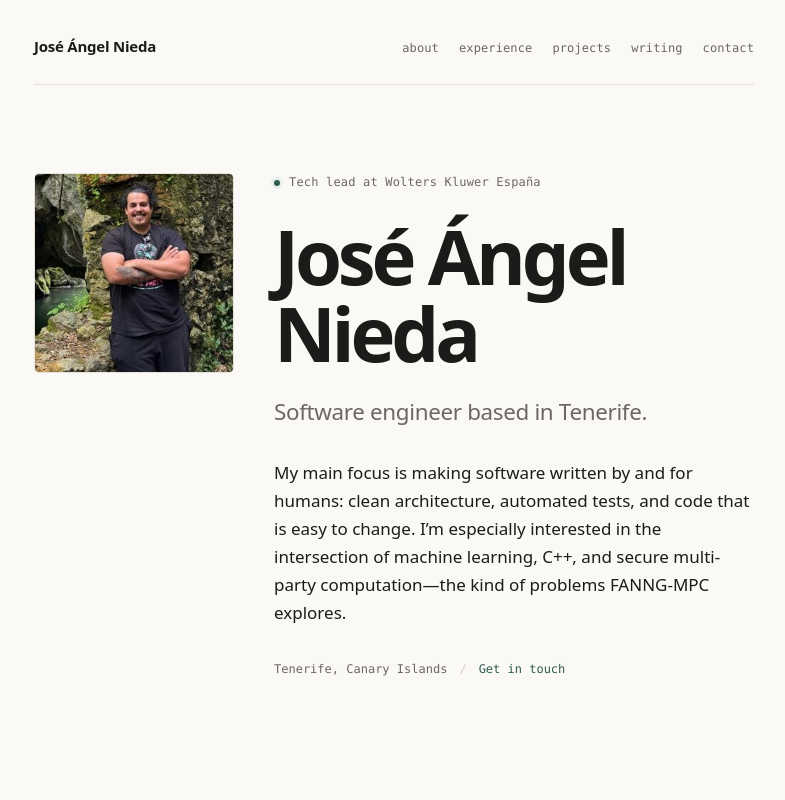
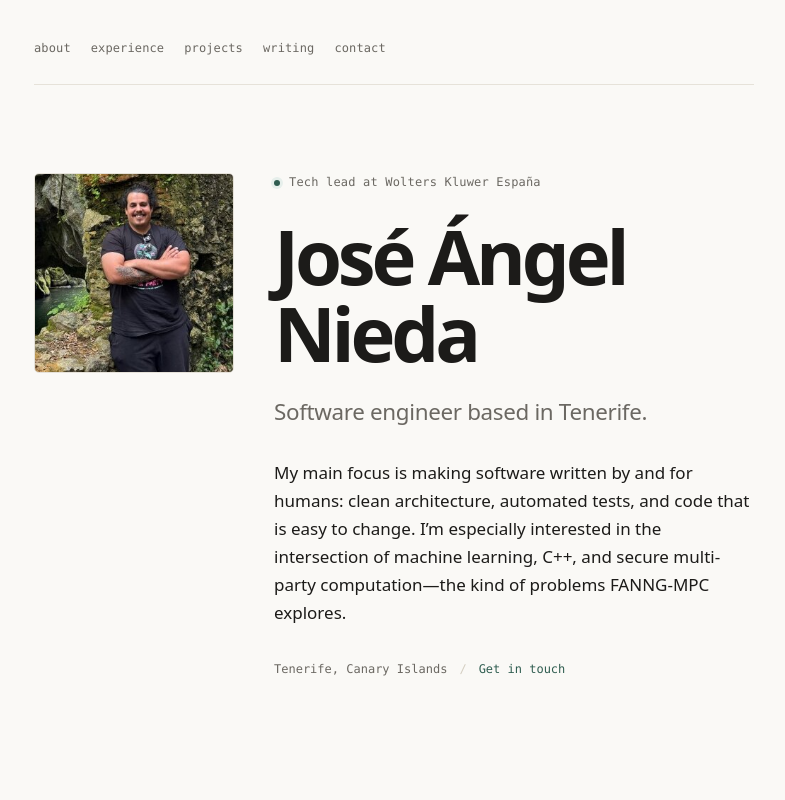
Before and after one commit to josnih21/josnih21.github.io, an Astro site: page / in a window 1280 px wide. Shown: the top 800 px of the page, without its empty margins (246-1031 px from the left). Built offline with nearby package versions, Linux system fonts and the light colour scheme; Astro itself is replaced by a stand-in of ours.

Commit message:
Remove name from top header bar

```diff
--- a/src/components/Header.astro
+++ b/src/components/Header.astro
@@ -1,6 +1,4 @@
 ---
-import { site } from "../data/site";
-
 const navigation = [
   { label: "about", href: "/#about" },
   { label: "experience", href: "/#experience" },
@@ -11,7 +9,6 @@ const navigation = [
 ---
 
 <header class="site-header">
-  <a class="wordmark" href="/" aria-label={`${site.name} — home`}>{site.name}</a>
   <nav class="site-nav" aria-label="Primary">
     <ul>
       {
--- a/src/styles/global.css
+++ b/src/styles/global.css
@@ -114,17 +114,6 @@ a:hover {
   gap: 24px;
   padding-bottom: 24px;
   border-bottom: 1px solid var(--line);
-}
-
-.wordmark {
-  font-size: 15px;
-  font-weight: 650;
-  letter-spacing: -0.015em;
-  text-decoration: none;
-}
-
-.wordmark:hover {
-  color: var(--text);
 }
 
 .site-nav ul {
```
